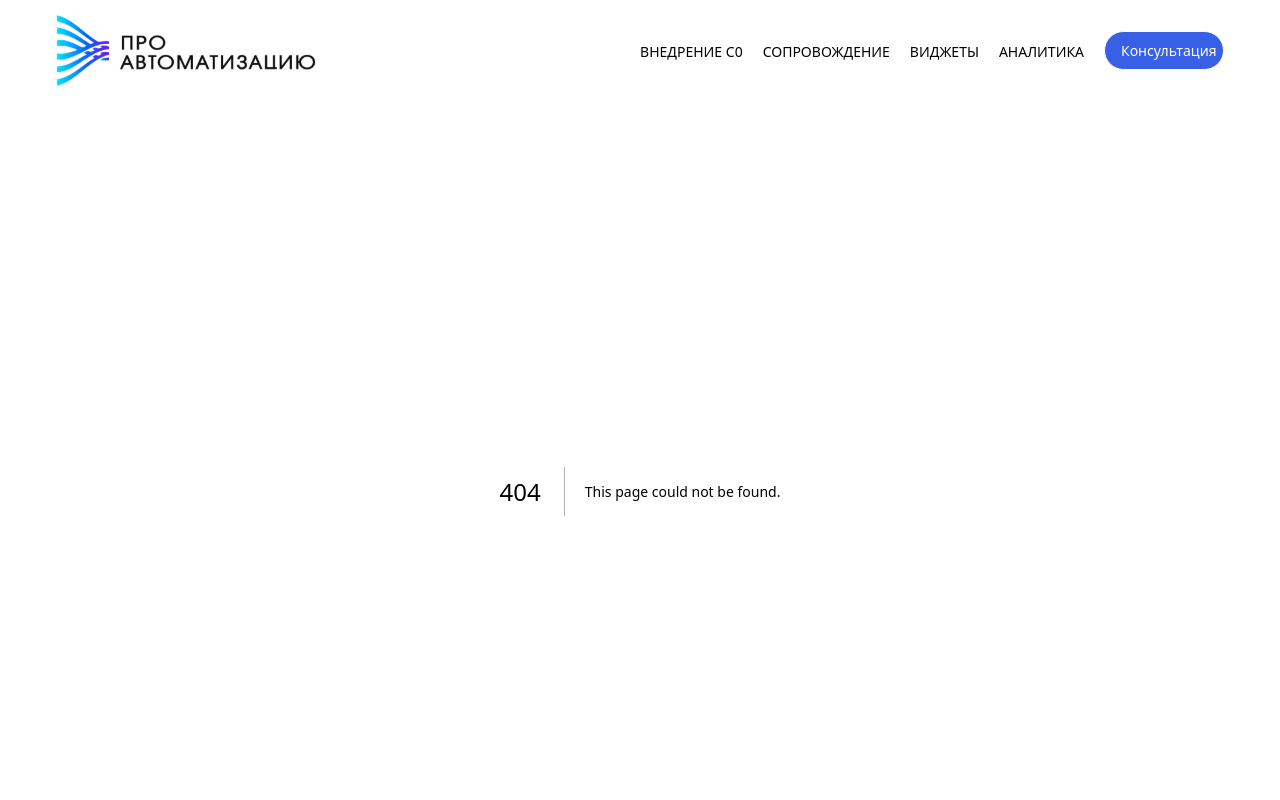
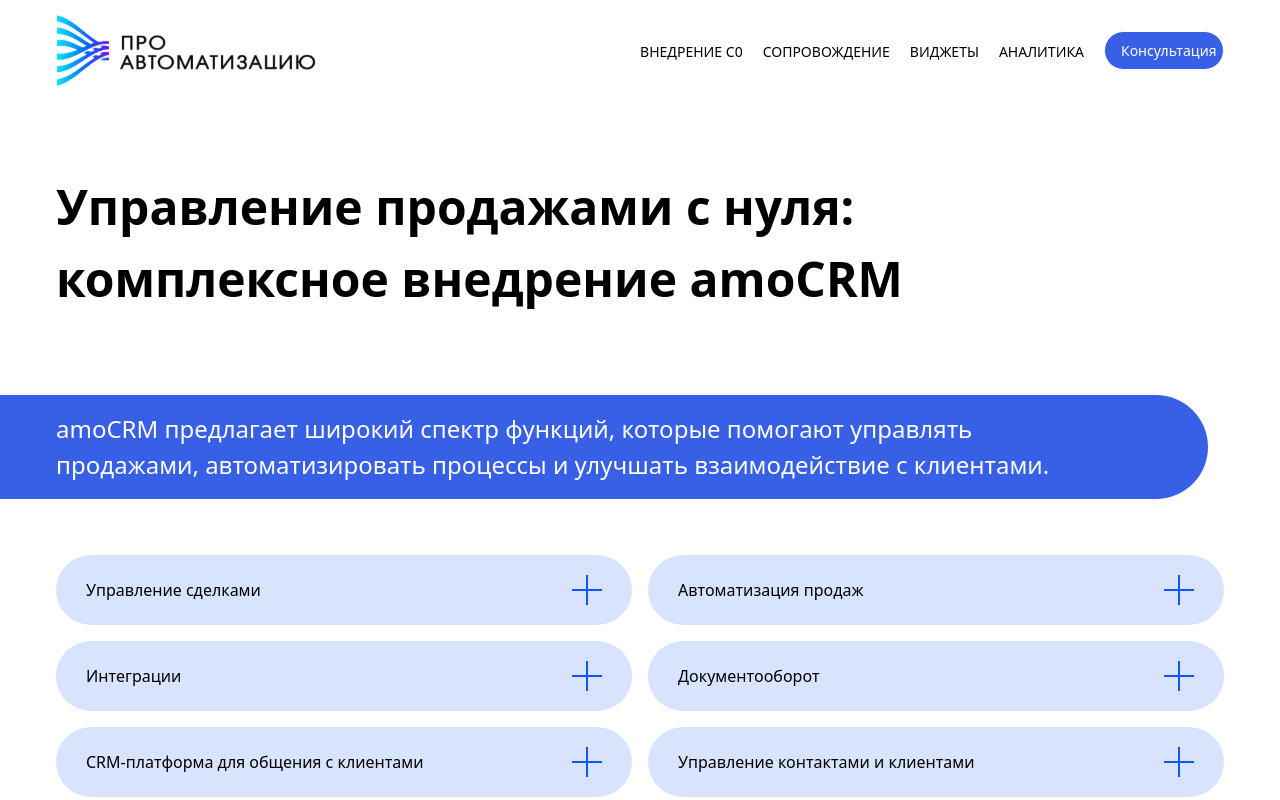
Before and after one commit to DFimp/landing_pro_automatization, a Next.js app: page /widgets in a window 1280 px wide. Before the commit this address had no page. Shown: the top 800 px of the page. Built offline with nearby package versions, Linux system fonts and the light colour scheme.

Commit message:
finished page

```diff
--- /dev/null
+++ b/src/app/widgets/page.tsx
@@ -0,0 +1,34 @@
+import IndustryCards from "@/widgets/industry/IndustryCards";
+import FeaturesList from "@/widgets/feature/FeatureList";
+import StickyInfo from "@/shared/ui/stickyInfo/StickyInfo";
+import WorkSteps from "@/widgets/workSteps/WorkSteps";
+import Card from "@/shared/ui/card/Card";
+
+
+export default function Widgets() {
+    const title = "Управление продажами с нуля: комплексное внедрение amoCRM";
+
+    return (
+        <main className="widgets py-20">
+            <div className="widgets__container container space-y-20">
+                <h2 className="text-h2 font-bold max-w-4xl">
+                    {title}
+                </h2>
+
+                <StickyInfo
+                    text="amoCRM предлагает широкий спектр функций, которые помогают управлять продажами,
+                    автоматизировать процессы и улучшать взаимодействие с клиентами."
+                />
+
+
+                <FeaturesList />
+
+                <IndustryCards />
+
+                <WorkSteps />
+
+                <Card />
+            </div>
+        </main>
+    );
+}
```
